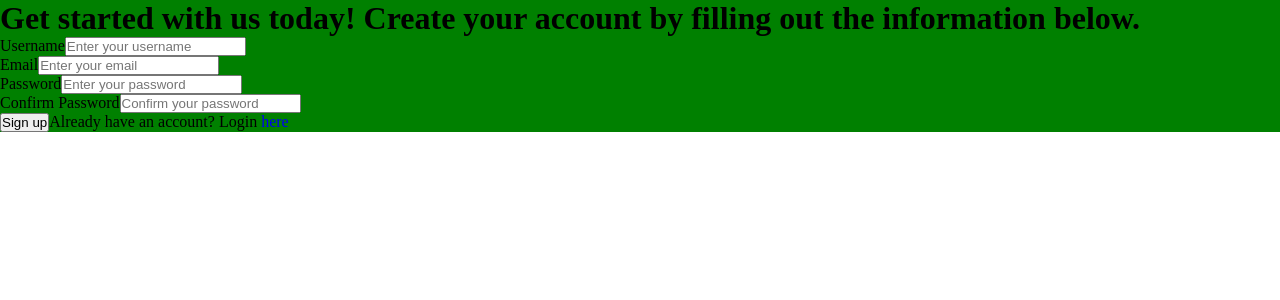
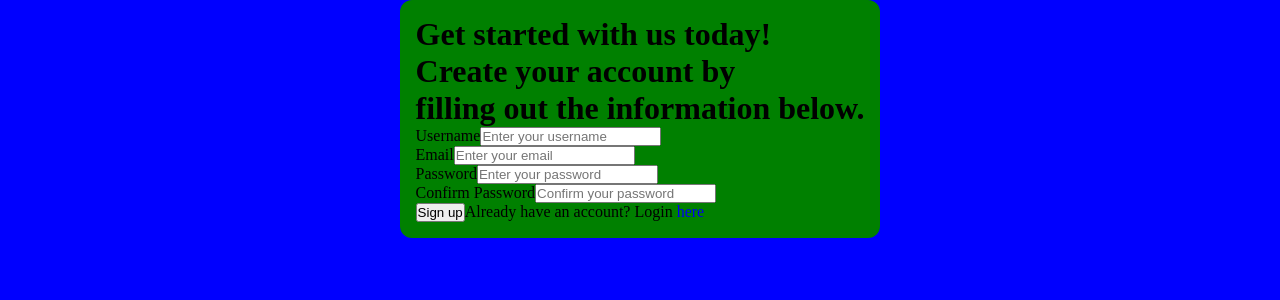
Before and after one commit to heraldofortuna/form-validation-react, a React (Create React App) app in the folder form-validation/: page / in a window 1280 px wide. Shown: the top 300 px of the page. Built offline with nearby package versions, Linux system fonts and the light colour scheme.

Commit message:
I initialized styles for FormSignup and Form components

```diff
--- a/form-validation/src/components/Form.js
+++ b/form-validation/src/components/Form.js
@@ -1,7 +1,17 @@
 import FormSignup from "./FormSignup";
+import styled from "styled-components";
+
+const StyledForm = styled.div`
+  background-color: blue;
+  min-height: 100vh;
+`;
 
 function Form() {
-  return <FormSignup />;
+  return (
+    <StyledForm>
+      <FormSignup />
+    </StyledForm>
+  );
 }
 
 export default Form;
--- a/form-validation/src/components/FormSignup.js
+++ b/form-validation/src/components/FormSignup.js
@@ -2,6 +2,10 @@ import styled from "styled-components";
 
 const StyledFormSignup = styled.div`
   background-color: green;
+  width: fit-content;
+  border-radius: 12px;
+  padding: 16px;
+  margin: 0 auto;
 `;
 
 function FormSignup() {
@@ -9,8 +13,9 @@ function FormSignup() {
     <StyledFormSignup>
       <form className="form">
         <h1>
-          Get started with us today! Create your account by filling out the
-          information below.
+          Get started with us today!
+          <br></br>Create your account by<br></br>
+          filling out the information below.
         </h1>
         <div className="form__inputs">
           <label htmlFor="username" className="form__label">
```
Also changed, not shown: form-validation/src/services/UseForm.js (added).
